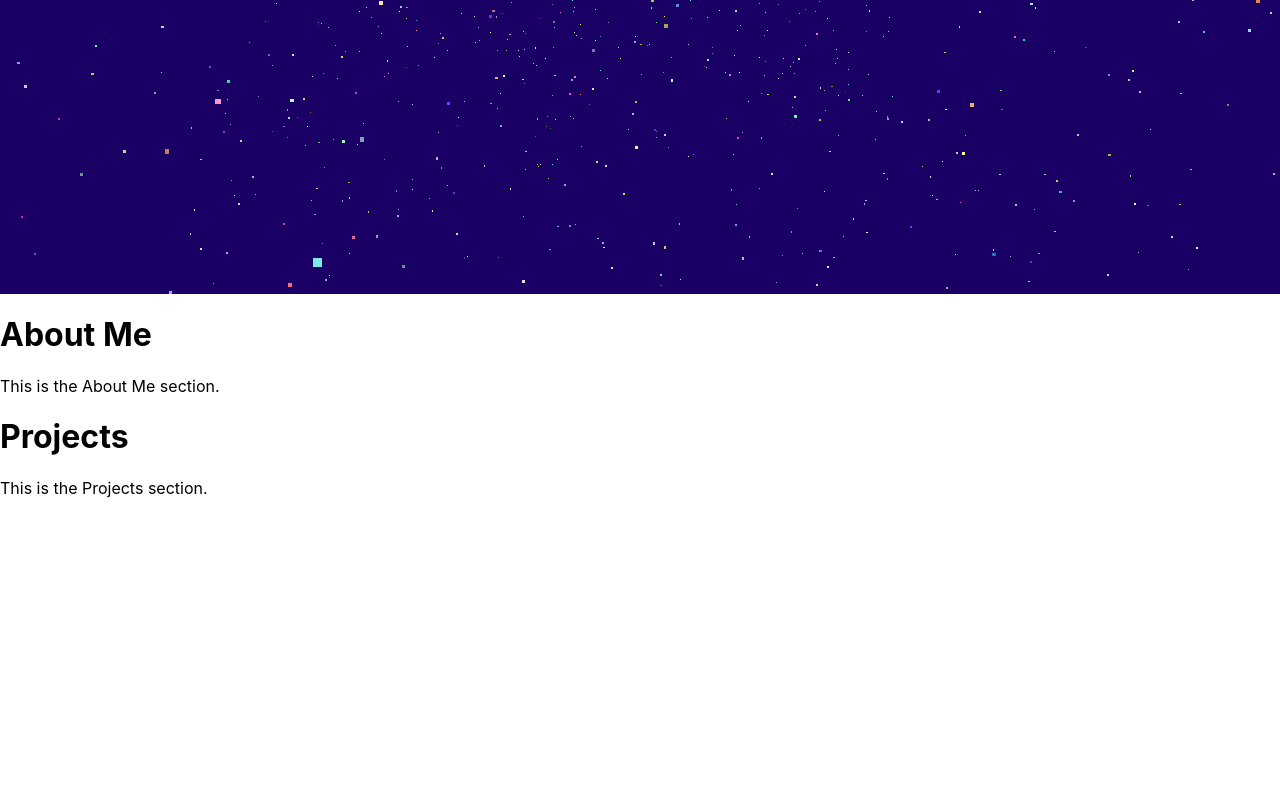
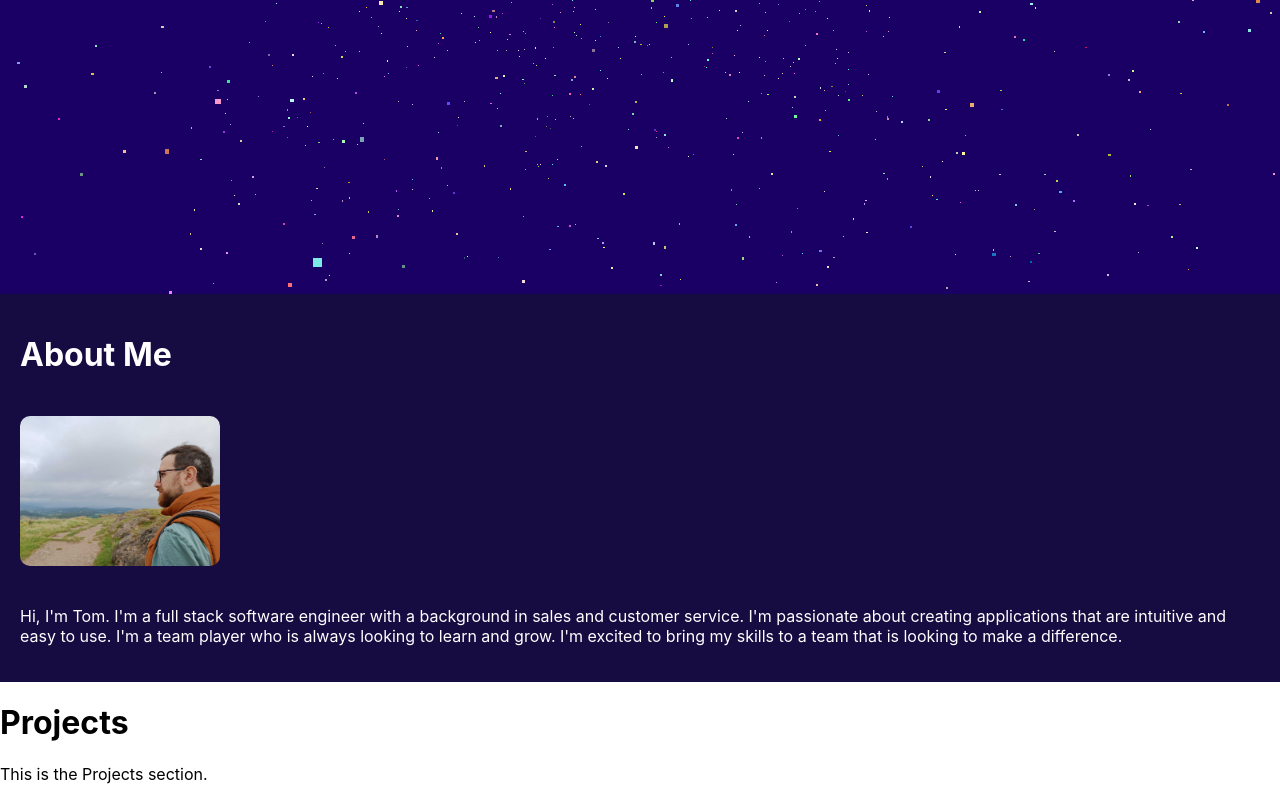
Before and after one commit to Tomuos/My-Portfolio, a React (Create React App) app: page / in a window 1280 px wide. Shown: the part 506-1306 px from the top of the page. Before the commit the page ends 1020 px from the top, so only its background shows below. Built offline with nearby package versions, Linux system fonts and the light colour scheme.

Commit message:
Styling the galaxy components and adding CSS files

```diff
--- a/src/components/AboutMe.css
+++ b/src/components/AboutMe.css
@@ -0,0 +1,12 @@
+/* AboutMe.css */
+.about-me-container {
+    background-color: #160c41;
+    color: white;
+    padding: 20px;
+  }
+
+  .about-me-container img {
+    max-width: 200px;
+    border-radius: 10px;
+    margin: 20px 0;
+  }
--- a/src/components/AboutMe.js
+++ b/src/components/AboutMe.js
@@ -1,10 +1,13 @@
 import React from 'react';
+import './AboutMe.css';  // Import the CSS if you have created AboutMe.css
 
 const AboutMe = () => {
   return (
-    <div>
+    <div className="about-me-container">
       <h1>About Me</h1>
-      <p>This is the About Me section.</p>
+      {/* Updated image tag */}
+      <img src="/images/Tom.jpg" alt="Tom" />
+      <p>Hi, I'm Tom. I'm a full stack software engineer with a background in sales and customer service. I'm passionate about creating applications that are intuitive and easy to use. I'm a team player who is always looking to learn and grow. I'm excited to bring my skills to a team that is looking to make a difference.</p>
     </div>
   );
 };
--- a/src/components/Header.js
+++ b/src/components/Header.js
@@ -7,7 +7,7 @@ const Header = () => {
     <header className="header-container">
       <Galaxy />
       <div className="header-text">
-        Hi I'm Tom Welcome to My Portfolio
+        Hi I'm Tom, Welcome to My Portfolio 👋
       </div>
     </header>
   );
```
Also changed, not shown: AboutMe.css (added), Contact.css (added), Footer.css (added), Galaxy.css (added), Header.css (added).
